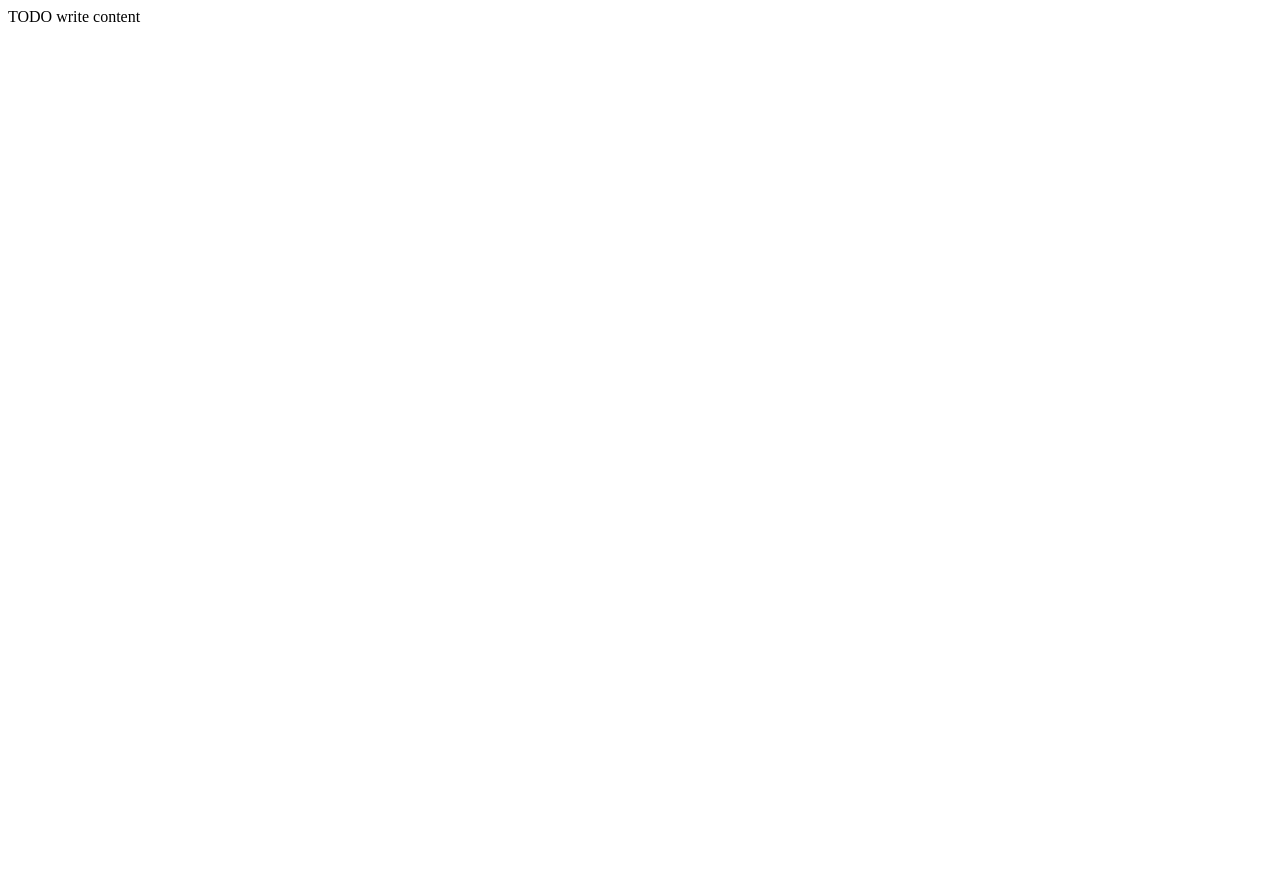
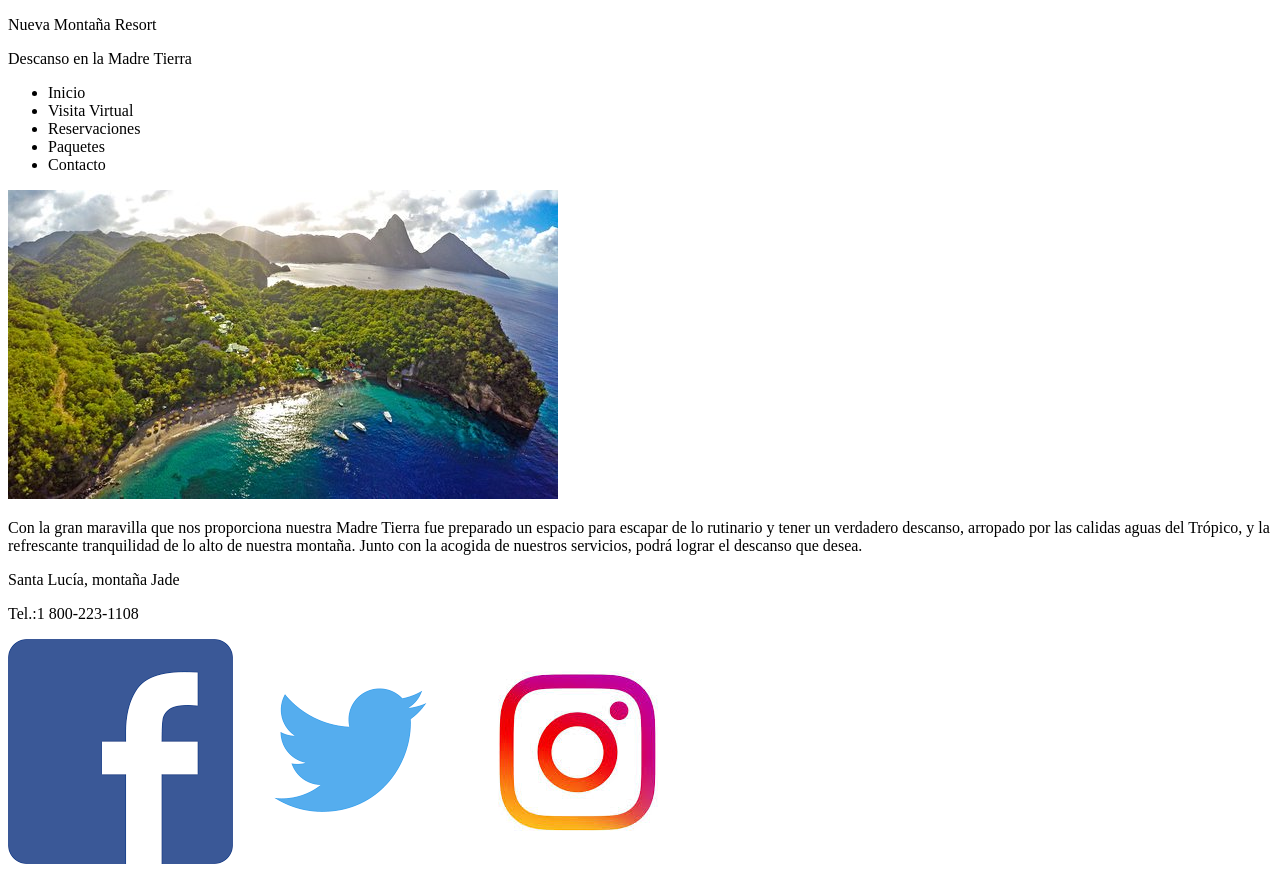
Before and after one commit to lana877/segundoparcial, a website: page public_html/index.html in a window 1280 px wide. Before the commit the page ends 800 px from the top, so only its background shows below. Drawn offline with Linux system fonts and the light colour scheme.

Commit message:
Trabajando el Index

```diff
--- a/public_html/index.html
+++ b/public_html/index.html
@@ -6,11 +6,39 @@ and open the template in the editor.
 -->
 <html>
     <head>
-        <title>TODO supply a title</title>
+        <title>Nueva Monta&ntilde;a Resort</title>
         <meta charset="UTF-8">
         <meta name="viewport" content="width=device-width, initial-scale=1.0">
     </head>
     <body>
-        <div>TODO write content</div>
+        <div class="cabecera">
+        <p>Nueva Monta&ntilde;a Resort</p>
+        <p>Descanso en la Madre Tierra</p>
+        <ul>
+            <li>Inicio</li>
+            <li>Visita Virtual</li>
+            <li>Reservaciones</li>
+            <li>Paquetes</li>
+            <li>Contacto</li>
+        </ul>
+        </div>
+
+        <div class="cuerpo">
+            <p><img src="imagenes\hotel.jpg" alt="Hotel"></p>
+            <p>Con la gran maravilla que nos proporciona nuestra Madre Tierra
+            fue preparado un espacio para escapar de lo rutinario y tener un
+            verdadero descanso, arropado por las calidas aguas del Tr&oacute;pico,
+            y la refrescante tranquilidad de lo alto de nuestra monta&ntilde;a.
+            Junto con la acogida de nuestros servicios, podr&aacute; lograr el descanso que desea.</p>
+        </div>
+
+        <div class="parrafo">
+            <p>Santa Luc&iacute;a, monta&ntilde;a Jade</p>
+            <p>Tel.:1 800-223-1108</p>
+            <p><img src="imagenes\fb.png">
+               <img src="imagenes\tw.png">
+               <img src="imagenes\ig.jpg">
+            </p>
+        </div>
     </body>
 </html>
```
Also changed, not shown: public_html/imagenes/fb.png (added), public_html/imagenes/ig.jpg (added), public_html/imagenes/tw.png (added).
